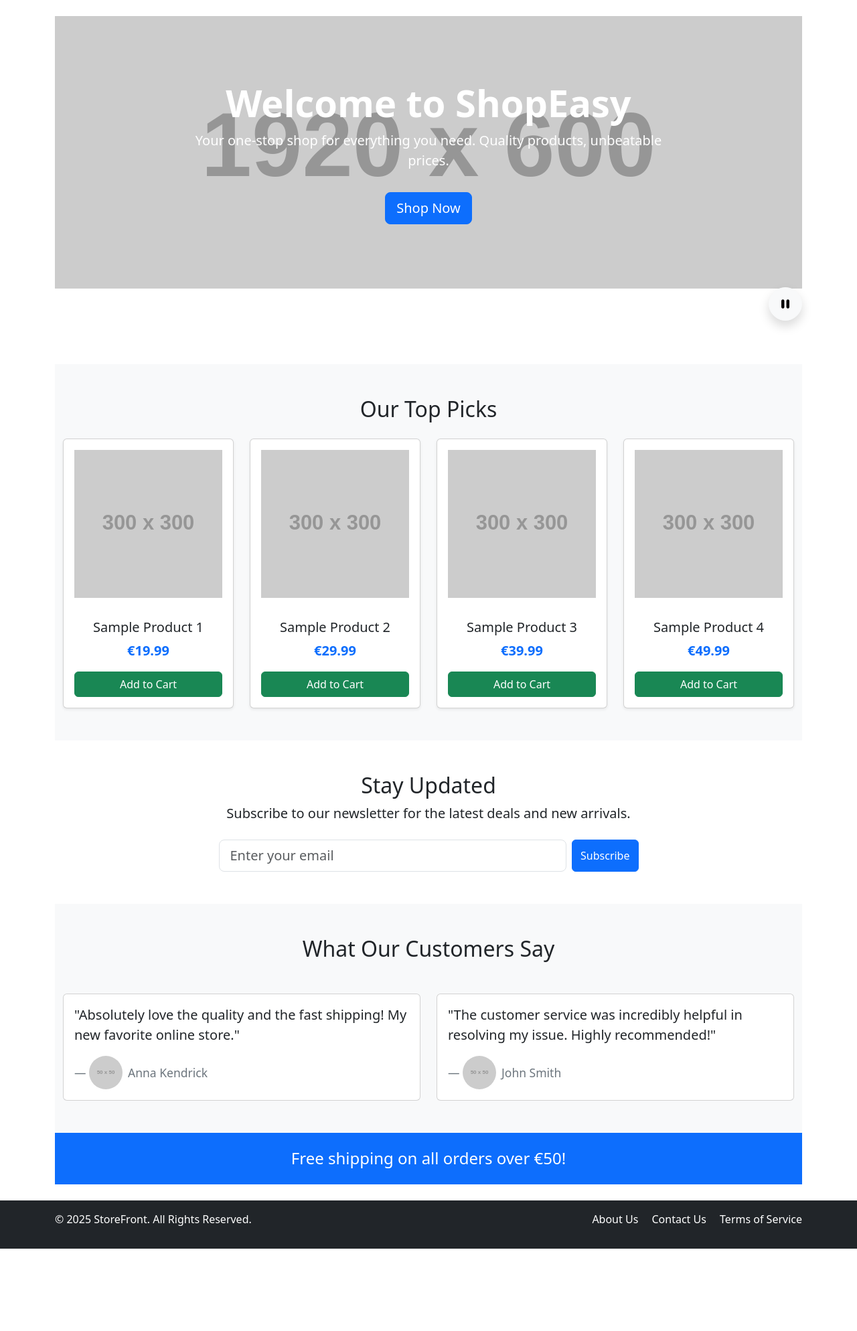
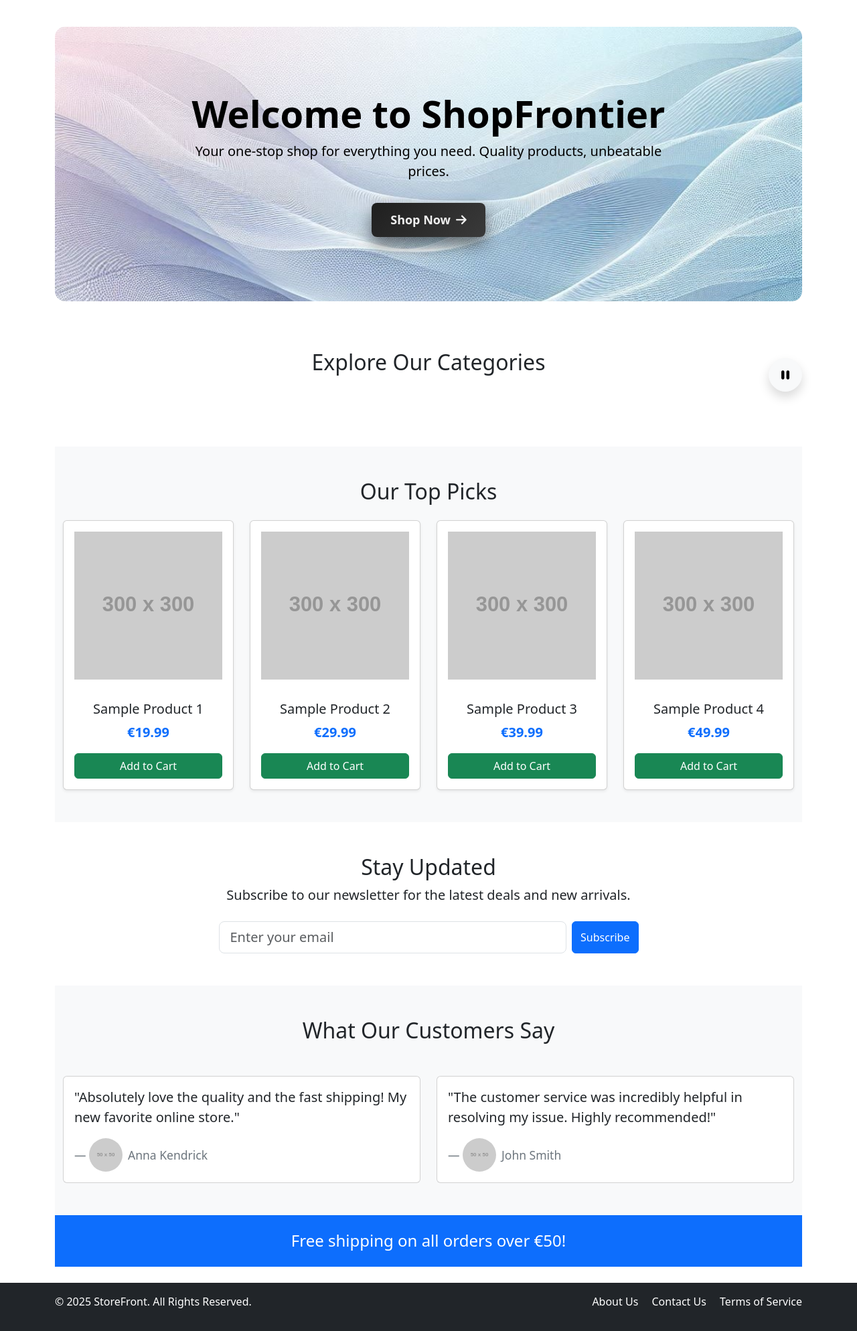
Before and after one commit to Andreathegm/ecomPPMproject, a Django app: page / in a window 1280 px wide. Shown: the part 66-2054 px from the top of the page at 67% size. Before the commit the page ends 1931 px from the top, so only its background shows below. Run offline with Django 5.2, Linux system fonts and the light colour scheme; grey boxes labelled with a size stand in for pictures from a placeholder-image service; data that the repository does not hold is empty; some libraries are stand-ins or nearby versions.

Commit message:
updated ui on landing page

```diff
--- a/templates/main.html
+++ b/templates/main.html
@@ -6,18 +6,26 @@
 {% block content %}
 
     <!-- 1. Hero Section -->
-    <section class="hero-section text-center py-5" style="background: url('https://placehold.co/1920x600/333/FFF?text=') no-repeat center center; background-size: cover; color: white;">
+    <section class="hero-section text-center py-5 mt-3" style="background: url(static/images/bannerapp.jpeg) no-repeat center center; background-size: cover; color: black; border-radius: 15px">
         <div class="container py-5">
-            <h1 class="display-4 fw-bold">Welcome to ShopEasy</h1>
+            <h1 class="display-4 fw-bold">Welcome to ShopFrontier</h1>
             <p class="lead col-lg-8 mx-auto">Your one-stop shop for everything you need. Quality products, unbeatable prices.</p>
-            <a href="{% url 'product_list' %}" class="btn btn-primary btn-lg mt-3">Shop Now</a>
+            <a href="{% url 'product_list' %}"
+               class="btn btn-dark-modern mt-3">
+                Shop Now
+                <i class="fa-solid fa-arrow-right btn-dark-modern__arrow"></i>
+            </a>
+
         </div>
     </section>
 
     <!-- 2. Featured Categories -->
-    <section class="py-5">
+    <section class="py-5 mt-4">
+        <div class="container">
+            <h2 class="text-center mb-4">Explore Our Categories</h2>
+        </div>
         <div class="position-relative">
-            <div class="carousel-viewport">
+            <div class="carousel-viewport" style="padding-bottom: 17px">
                 <div class="d-flex flex-nowrap" id="categoryTrack">
                     {% for category in categories %}
                         <a href="{% url 'category' category.slug %}">
@@ -164,6 +172,53 @@
 
 
     <style>
+        /* CSS */
+        .btn-dark-modern {
+            display: inline-flex;
+            align-items: center;
+            gap: 0.5rem;
+            padding: 0.75rem 1.75rem;
+            font-size: 1.125rem;
+            font-weight: 600;
+            color: #f0f0f0;
+            background: linear-gradient(135deg, #1f1f1f, #3a3a3a);
+            border: none;
+            border-radius: 0.5rem;
+            box-shadow: 0 0.75rem 1.5rem rgba(0, 0, 0, 0.5);
+            text-decoration: none;
+            transition: transform 0.2s ease, box-shadow 0.2s ease, background 0.3s ease;
+        }
+
+        .btn-dark-modern:hover {
+            background: linear-gradient(135deg, #292929, #4a4a4a);
+            transform: translateY(-3px);
+            box-shadow: 0 1rem 2rem rgba(0, 0, 0, 0.6);
+            color: #fff;               /* ← qui */
+
+        }
+
+        .btn-dark-modern:active {
+            background: linear-gradient(135deg, #232323, #3e3e3e);
+            transform: translateY(-1px);
+            box-shadow: 0 0.5rem 1rem rgba(0, 0, 0, 0.4);
+        }
+
+        .btn-dark-modern__arrow {
+            display: inline-block;
+            transition: margin-left 0.2s ease, color 0.2s ease;
+            color: #f0f0f0;
+        }
+
+        .btn-dark-modern:hover .btn-dark-modern__arrow {
+            margin-left: 0.1rem;
+            color: #ffffff;
+        }
+
+
+        .btn-modern:hover .btn-modern__arrow {
+            margin-left: 0.1rem;
+        }
+
         a {
             text-decoration: none;
         }
```
Also changed, not shown: static/images/bannerapp.jpeg (added).
